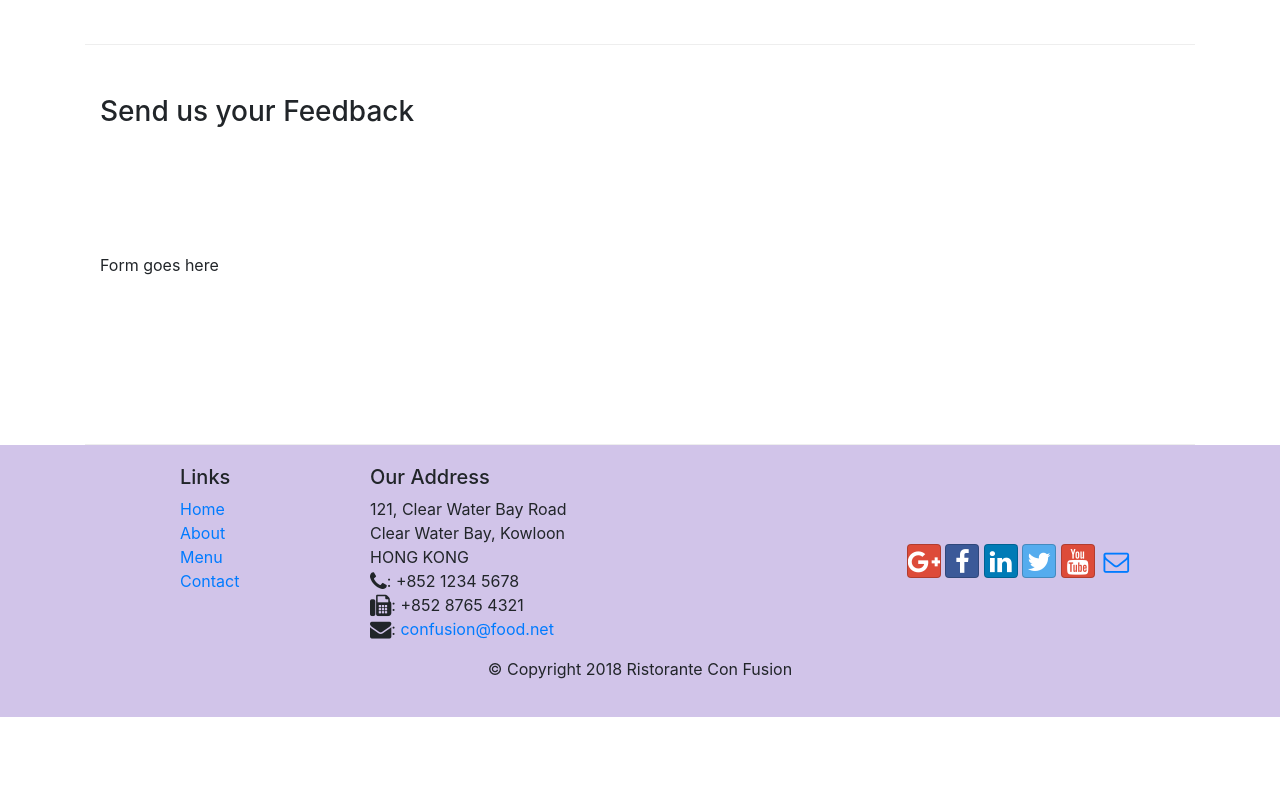
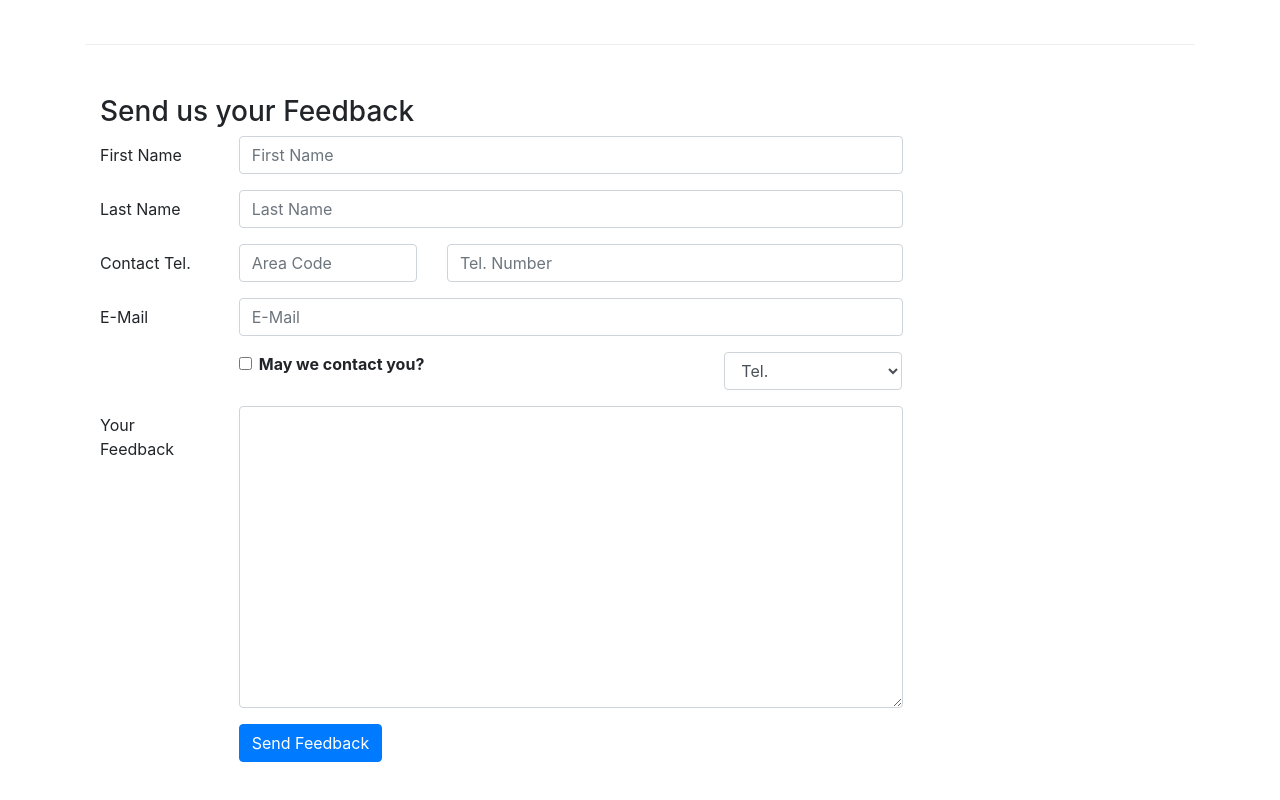
Before and after one commit to alihammoud17/Front-End-Web-UI-Frameworks-and-Tools-Bootstrap-4, a website: page contactus.html in a window 1280 px wide. Shown: the part 820-1620 px from the top of the page. Before the commit the page ends 1537 px from the top, so only its background shows below. Drawn offline with nearby package versions, Linux system fonts and the light colour scheme.

Commit message:
Added and edited Forms

```diff
--- a/contactus.html
+++ b/contactus.html
@@ -92,7 +92,68 @@
               <h3>Send us your Feedback</h3>
            </div>
             <div class="col-12 col-md-9">
-                Form goes here
+                <form action="">
+                    <div class="form-group row">
+                        <label for="firstname" class="col-md-2 col-form-label">First Name</label>
+                        <div class="col-md-10">
+                            <input type="text" class="form-control" name="firstname" id="firstname"
+                            placeholder="First Name">
+                        </div>
+                    </div>
+                    <div class="form-group row">
+                        <label for="lastname" class="col-md-2 col-form-label">Last Name</label>
+                        <div class="col-md-10">
+                            <input type="text" class="form-control" name="lastname" id="lastname"
+                            placeholder="Last Name">
+                        </div>
+                    </div>
+                    <div class="form-group row">
+                        <label for="telnum" class="col-12 col-md-2 col-form-label">Contact Tel.</label>
+                        <div class="col-5 col-md-3">
+                            <input type="tel" class="form-control" name="areacode" id="areacode"
+                            placeholder="Area Code">
+                        </div>
+                        <div class="col-7 col-md-7">
+                            <input type="tel" class="form-control" name="telnum" id="telnum"
+                            placeholder="Tel. Number">
+                        </div>
+                    </div>
+                    <div class="form-group row">
+                        <label for="emailid" class="col-md-2 col-form-label">E-Mail</label>
+                        <div class="col-md-10">
+                            <input type="email" class="form-control" name="emailid" id="emailid"
+                            placeholder="E-Mail">
+                        </div>
+                    </div>
+                    <div class="form-group row">
+                        <div class="col-md-6 offset-md-2">
+                            <div class="form-check">
+                                <input type="checkbox" class="form-check-input" name="approve" id="approve">
+                                <label class="form-check-label" for="approve">
+                                    <strong>May we contact you?</strong>
+                                </label>
+                            </div>
+                        </div>
+                        <div class="col-md-3 offset-md-1">
+                            <select class="form-control" name="" id="">
+                                <option value="">Tel.</option>
+                                <option value="">E-Mail</option>
+                            </select>
+                        </div>
+                    </div>
+                    <div class="form-group row">
+                        <label for="feedback" class="col-md-2 col-form-label">Your Feedback</label>
+                        <div class="col-md-10">
+                            <textarea class="form-control" name="feedback" id="feedback"
+                            rows="12"></textarea>
+                        </div>
+                    </div>
+                    <div class="form-group row">
+                        <div class="offset-md-2 col-md-10">
+                            <button type="submit" class="btn btn-primary">Send Feedback</button>
+                        </div>
+                    </div>
+                </form>
             </div>
              <div class="col-12 col-md">
             </div>
```
